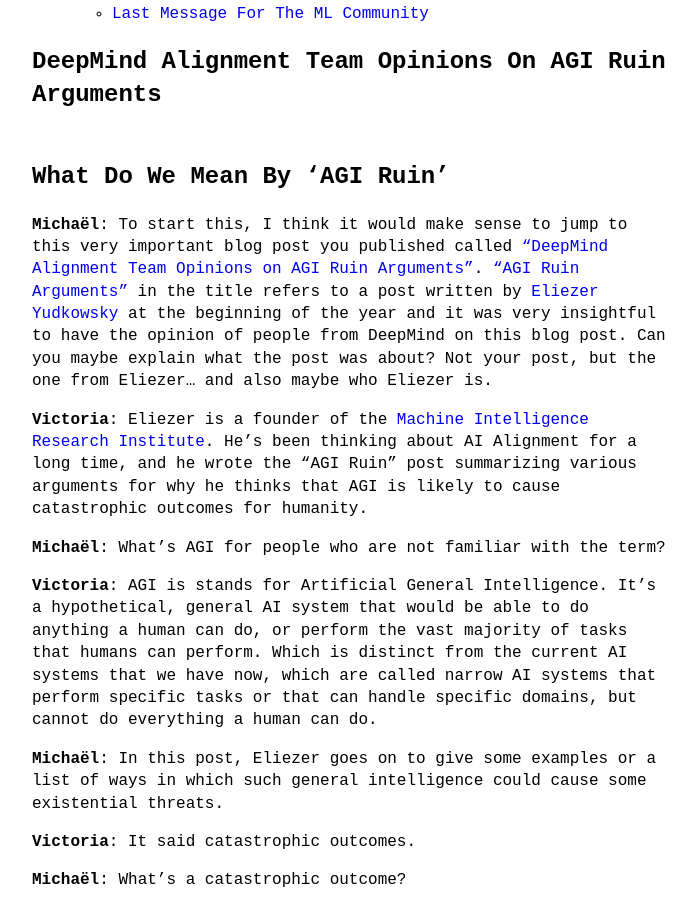
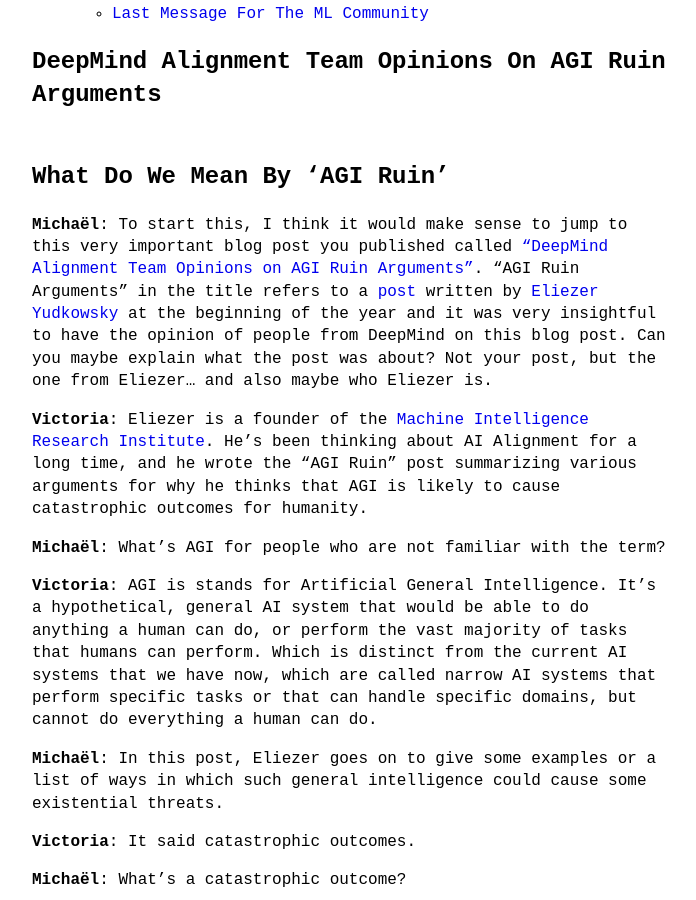
Before and after one commit to theinsideview/theinsideview.github.io, a Jekyll site: the page built from _posts/2023-01-09-krakvona.md, in a window 1280 px wide and 900 px high, scrolled down 2436 px. Shown: the whole window, without its empty margins (288-984 px from the left). Built offline with Jekyll 4.4.1, drawn with Linux system fonts in a browser that asks for light colours.

Commit message:
Update 2023-01-09-krakvona.md

```diff
--- a/_posts/2023-01-09-krakvona.md
+++ b/_posts/2023-01-09-krakvona.md
@@ -64,7 +64,7 @@
 ## What Do We Mean By 'AGI Ruin'
 
 **Michaël**:
-To start this, I think it would make sense to jump to this very important blog post you published called ["DeepMind Alignment Team Opinions on AGI Ruin Arguments"](https://www.lesswrong.com/posts/qJgz2YapqpFEDTLKn/deepmind-alignment-team-opinions-on-agi-ruin-arguments). ["AGI Ruin Arguments"](https://www.lesswrong.com/posts/uMQ3cqWDPHhjtiesc/agi-ruin-a-list-of-lethalities) in the title refers to a post written by [Eliezer Yudkowsky](https://en.wikipedia.org/wiki/Eliezer_Yudkowsky) at the beginning of the year and it was very insightful to have the opinion of people from DeepMind on this blog post. Can you maybe explain what the post was about? Not your post, but the one from Eliezer... and also maybe who Eliezer is.
+To start this, I think it would make sense to jump to this very important blog post you published called ["DeepMind Alignment Team Opinions on AGI Ruin Arguments"](https://www.lesswrong.com/posts/qJgz2YapqpFEDTLKn/deepmind-alignment-team-opinions-on-agi-ruin-arguments). "AGI Ruin Arguments" in the title refers to a [post](https://www.lesswrong.com/posts/uMQ3cqWDPHhjtiesc/agi-ruin-a-list-of-lethalities) written by [Eliezer Yudkowsky](https://en.wikipedia.org/wiki/Eliezer_Yudkowsky) at the beginning of the year and it was very insightful to have the opinion of people from DeepMind on this blog post. Can you maybe explain what the post was about? Not your post, but the one from Eliezer... and also maybe who Eliezer is.
 
 **Victoria**:
 Eliezer is a founder of the [Machine Intelligence Research Institute](https://intelligence.org/). He's been thinking about AI Alignment for a long time, and he wrote the "AGI Ruin" post summarizing various arguments for why he thinks that AGI is likely to cause catastrophic outcomes for humanity.
```
